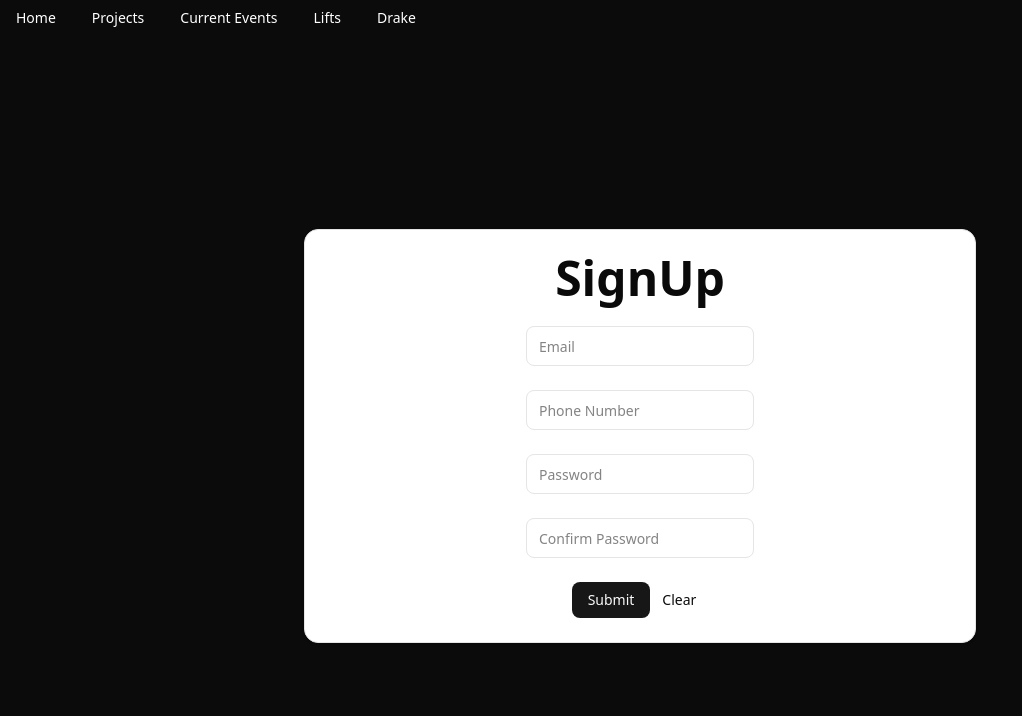
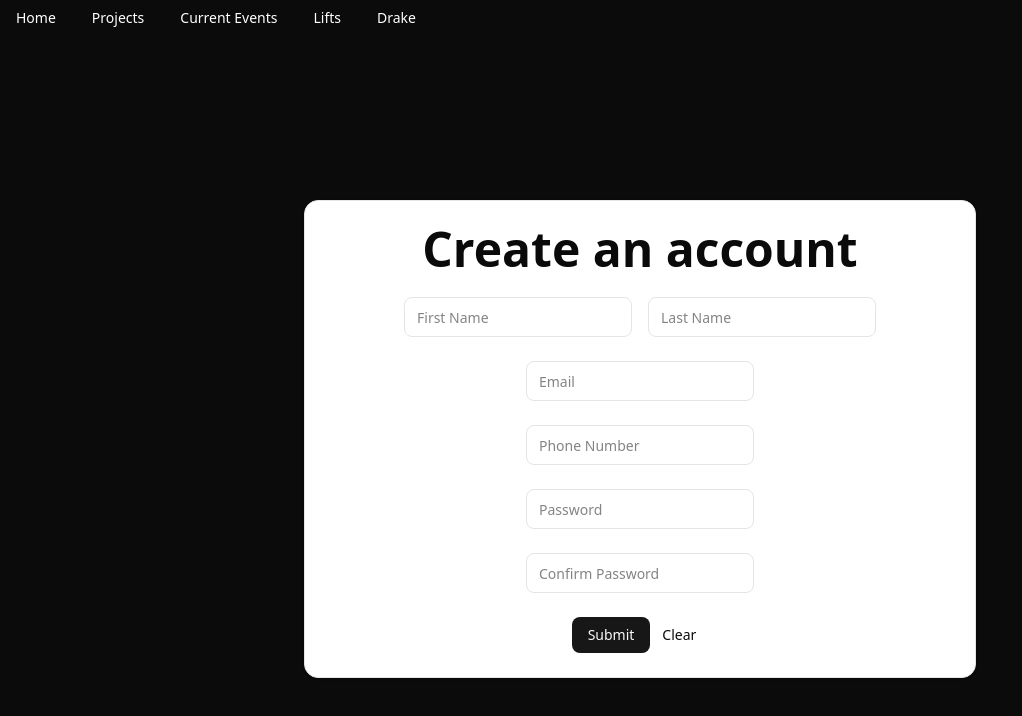
Before and after one commit to kguo28/devedu-week1-kevin, a Next.js app: page /projects in a window 1280 px wide. Shown: the top 716 px of the page, without its empty margins (0-1022 px from the left). Built offline with nearby package versions, Linux system fonts and the light colour scheme; no server answers.

Commit message:
fixed error handling and added first/last name inputs

```diff
--- a/app/projects/page.tsx
+++ b/app/projects/page.tsx
@@ -8,6 +8,14 @@ import { toast } from "sonner";
 import {z} from "zod";
 
 const signupSchema = z.object({
+  name: z.string()
+    .min(1, "Enter your first name")
+    .max(30, "Your first name can't be that long bro")
+    .regex(/^[a-zA-Z\s]+$/, "Your first name can only contain letters and spaces"),
+  lastName: z.string()
+    .min(1, "Enter your last name")
+    .max(30, "Your last name can't be that long bro")
+    .regex(/^[a-zA-Z\s]+$/, "Your last name can only contain letters and spaces"),
   email: z.string()
     .min(1, "Enter your email")
     .email("Invalid email"),
@@ -28,6 +36,8 @@ const signupSchema = z.object({
 
 export default function Projects() {
   const [formData, setFormData] = useState({
+    name: "",
+    lastName: "",
     email: "",
     phoneNumber: "",
     password: "",
@@ -36,6 +46,8 @@ export default function Projects() {
   const [loading, setLoading] = useState(false);
   const clearForm = () => {
     setFormData({
+      name: "",
+      lastName: "",
       email: "",
       phoneNumber: "",
       password: "",
@@ -53,6 +65,8 @@ export default function Projects() {
         .from('userinfo')
         .insert([
           {
+            name: validatedData.name,
+            last_name: validatedData.lastName,
             email: validatedData.email,
             phone_number: validatedData.phoneNumber,
             password: validatedData.password,
@@ -64,14 +78,13 @@ export default function Projects() {
       if (error) throw error;
 
       console.log('Data inserted:', data);
-      toast.success('SignUp successful!');
+      toast.success('Account Created!');
       clearForm();
 
     } catch (error: any) {
       if (error instanceof z.ZodError) {
-        error.issues.forEach((err) => {
-          toast.error(err.message);
-        });
+        toast.error(error.issues[0].message);
+        return;
       } else if (error.code === '23505' && error.message.includes('password')) {
         toast.error('Password already exists');
       } else if (error instanceof Error) {
@@ -88,8 +101,26 @@ export default function Projects() {
       <main className="flex flex-col gap-[32px] row-start-2 items-center sm:items-start">
             <Card className = "w-2xl flex items-center">
               <CardTitle className = "text-5xl font-bold text-center">
-                SignUp
+                Create an account
               </CardTitle>
+                <CardContent>
+                  <div className="flex gap-4 items-center">
+                    <input
+                      type="text"
+                      placeholder="First Name"
+                      value={formData.name}
+                      onChange={(e) => setFormData({ ...formData, name: e.target.value })}
+                      className="flex h-10 w-full rounded-md border border-input bg-background px-3 py-2 text-sm"
+                    />
+                    <input
+                      type="text"
+                      placeholder="Last Name"
+                      value={formData.lastName}
+                      onChange={(e) => setFormData({ ...formData, lastName: e.target.value })}
+                      className="flex h-10 w-full rounded-md border border-input bg-background px-3 py-2 text-sm"
+                    />
+                  </div>
+                </CardContent>
               <CardContent>
                 <input
                   type="text"
```
